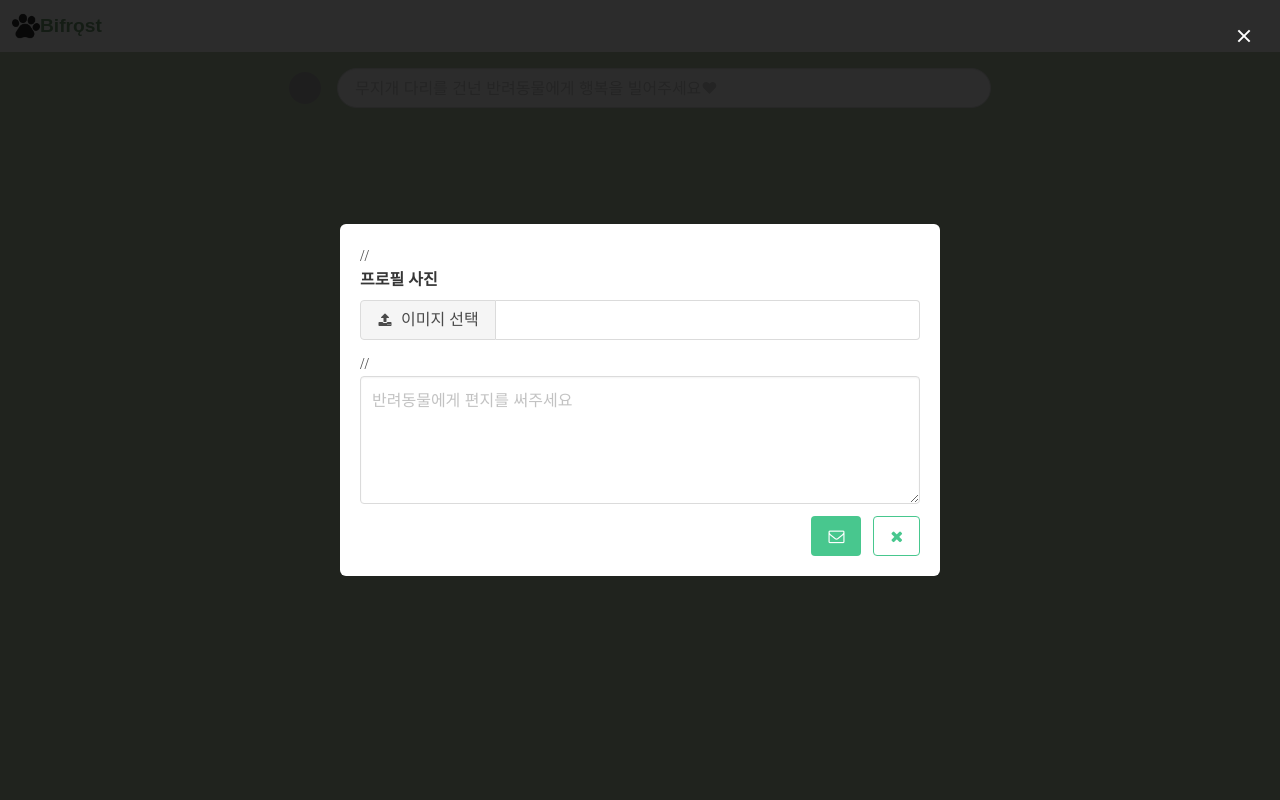
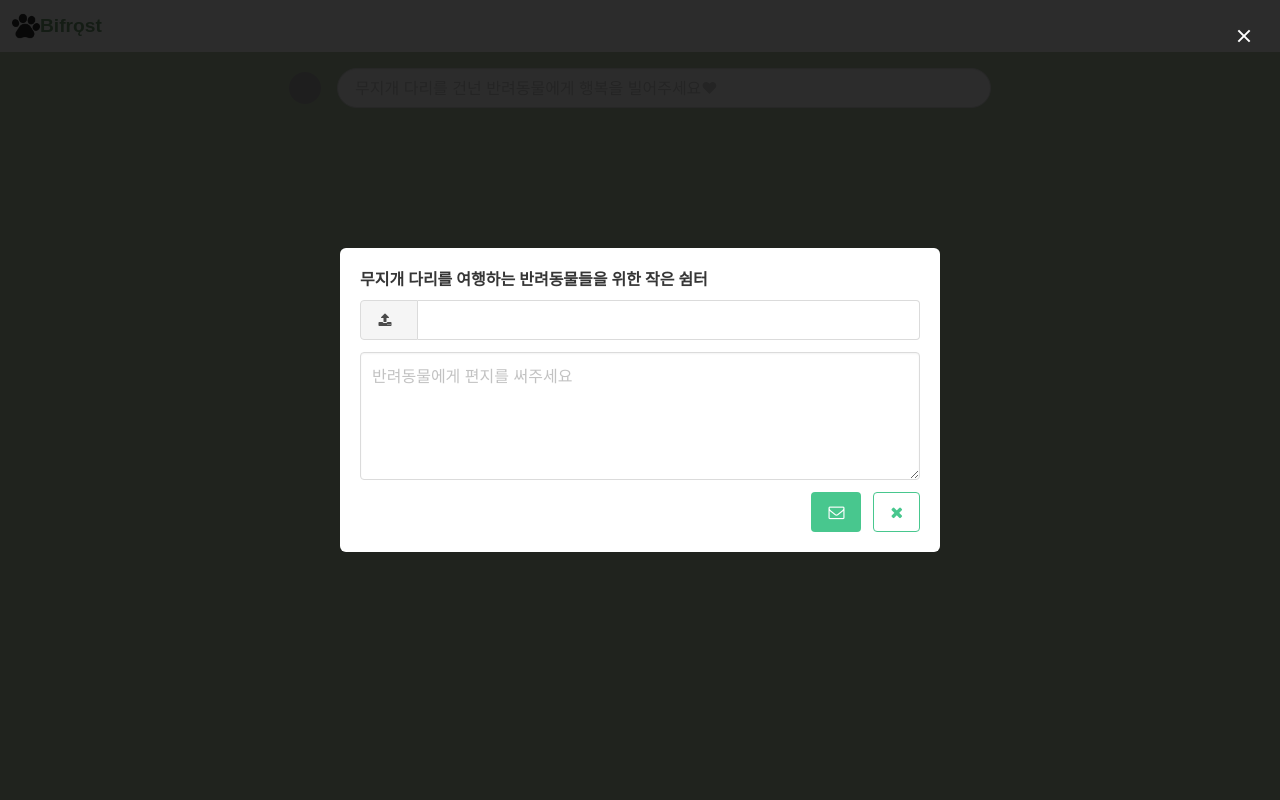
Before and after one commit to vuddus526/Bifrost, a Flask app: template templates/index.html in a window 1280 px wide, after a click that opens the changed part. Run offline with Flask 2, Linux system fonts and the light colour scheme; the template is opened without the code that fills it, so the values that code supplies are empty; some libraries are stand-ins or nearby versions; some web fonts are replaced; grey boxes are pictures that could not be loaded.

Commit message:
거의 완성했습니다

```diff
--- a/templates/index.html
+++ b/templates/index.html
@@ -63,9 +63,8 @@
                     <div class="box">
                         <article class="media">
                             <div class="media-content">
-                                //
                     <div class="field">
-                                        <label class="label" for="pet-pic">프로필 사진</label>
+                                        <label class="label" for="pet-pic">무지개 다리를 여행하는 반려동물들을 위한 작은 쉼터</label>
 
                                         <div class="control is-expanded">
                                             <div class="file has-name">
@@ -74,7 +73,7 @@
                                                            name="resume">
                                                     <span class="file-cta"><span class="file-icon"><i
                                                             class="fa fa-upload"></i></span>
-                                    <span class="file-label">이미지 선택</span>
+                                    <span class="file-label"></span>
                                 </span>
                                                     <span id="file-name" class="file-name"
                                                           style="width:100%;max-width:100%">{{ user_info.profile_pic }}</span>
@@ -83,7 +82,6 @@
 
                                         </div>
                                     </div>
-                    //
                                 <div class="field">
                                     <p class="control">
                                         <textarea id="textarea-post" class="textarea"
```
Also changed, not shown: static/profile_pics/d7d75b636897d5d256d79b611460f640.jpg (added), static/profile_pics/img_con03030100_01.jpg (added).
